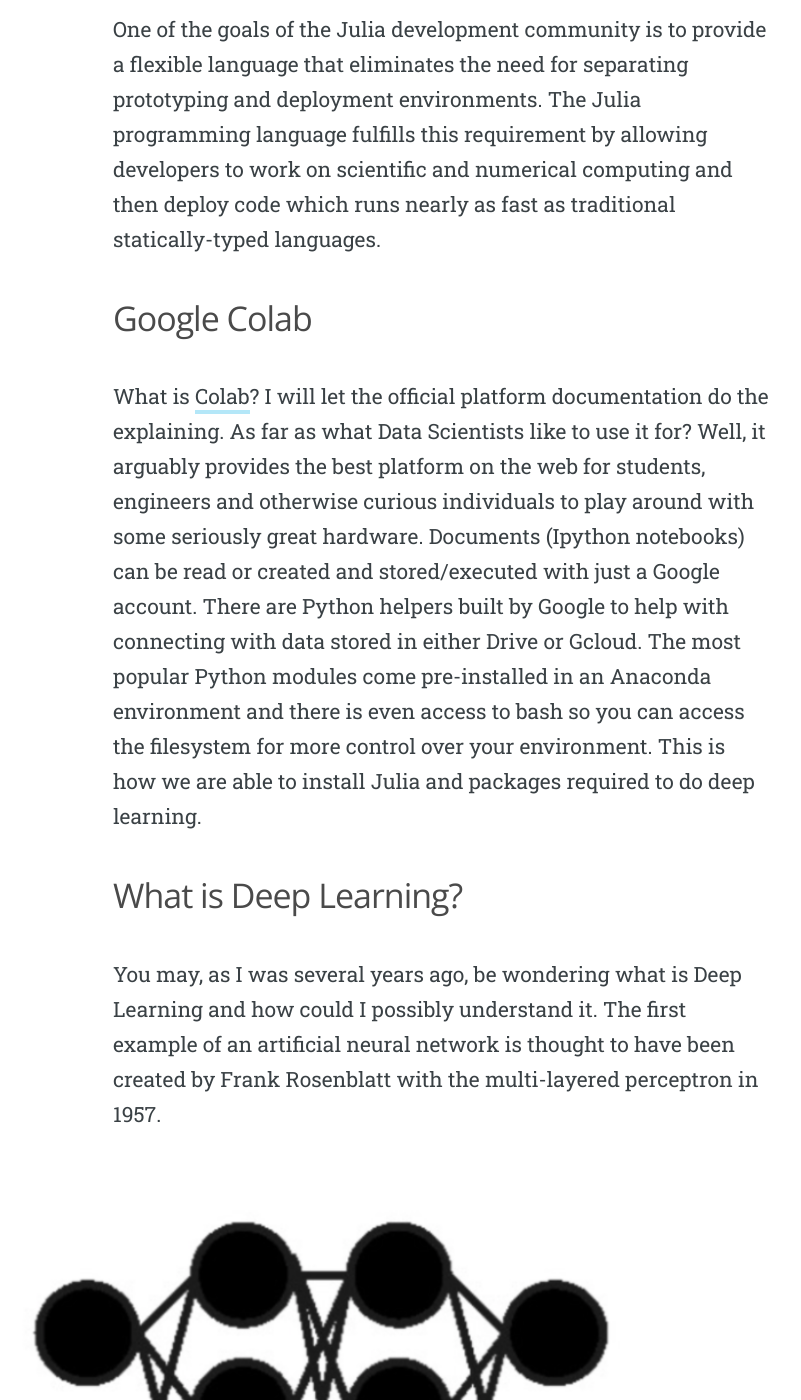
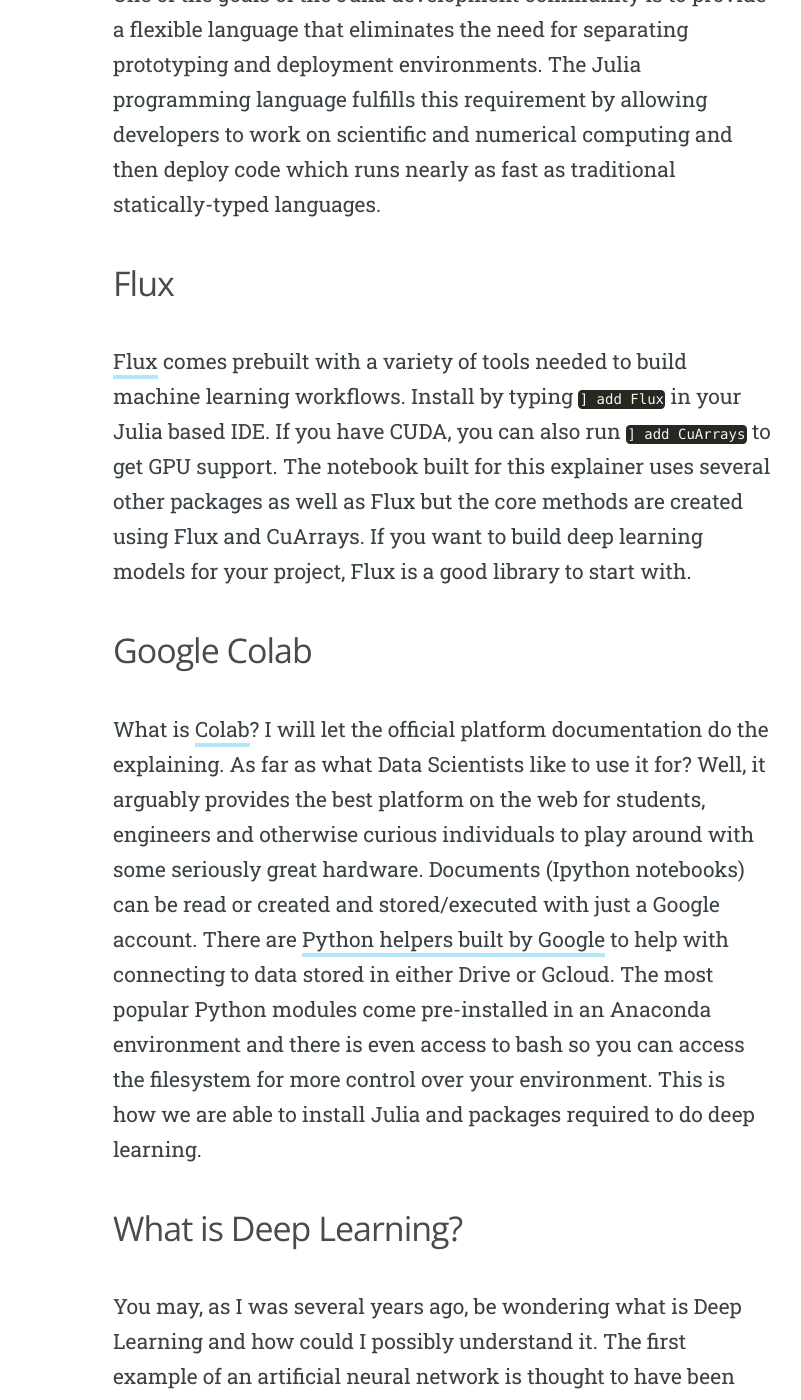
Before and after one commit to GdMacmillan/GdMacmillan.github.io, a Jekyll site: the page built from _posts/2020-02-04-Basic_Image_Classification_with_Julia_on_Google_Colab.md, in a window 1280 px wide and 1400 px high, scrolled down 1452 px. Shown: the whole window, without its empty margins (197-998 px from the left). Built offline with Jekyll 4.4.1, drawn with Linux system fonts in a browser that asks for light colours; some web fonts are replaced; comment, search, counter and statistics services are not loaded; some of the changed text lies outside the part shown.

Commit message:
added blurb on flux

```diff
--- a/_posts/2020-02-04-Basic_Image_Classification_with_Julia_on_Google_Colab.md
+++ b/_posts/2020-02-04-Basic_Image_Classification_with_Julia_on_Google_Colab.md
@@ -22,9 +22,13 @@
 
 One of the goals of the Julia development community is to provide a flexible language that eliminates the need for separating prototyping and deployment environments. The Julia programming language fulfills this requirement by allowing developers to work on scientific and numerical computing and then deploy code which runs nearly as fast as traditional statically-typed languages.
 
+## Flux
+
+[Flux](https://fluxml.ai/Flux.jl/stable/) comes prebuilt with a variety of tools needed to build machine learning workflows. Install by typing `] add Flux` in your Julia based IDE. If you have CUDA, you can also run `] add CuArrays` to get GPU support. The notebook built for this explainer uses several other packages as well as Flux but the core methods are created using Flux and CuArrays. If you want to build deep learning models for your project, Flux is a good library to start with.
+
 ## Google Colab
 
-What is [Colab](https://colab.research.google.com)? I will let the official platform documentation do the explaining. As far as what Data Scientists like to use it for? Well, it arguably provides the best platform on the web for students, engineers and otherwise curious individuals to play around with some seriously great hardware. Documents (Ipython notebooks) can be read or created and stored/executed with just a Google account. There are Python helpers built by Google to help with connecting with data stored in either Drive or Gcloud. The most popular Python modules come pre-installed in an Anaconda environment and there is even access to bash so you can access the filesystem for more control over your environment. This is how we are able to install Julia and packages required to do deep learning.
+What is [Colab](https://colab.research.google.com)? I will let the official platform documentation do the explaining. As far as what Data Scientists like to use it for? Well, it arguably provides the best platform on the web for students, engineers and otherwise curious individuals to play around with some seriously great hardware. Documents (Ipython notebooks) can be read or created and stored/executed with just a Google account. There are [Python helpers built by Google](https://colab.research.google.com/notebooks/io.ipynb) to help with connecting to data stored in either Drive or Gcloud. The most popular Python modules come pre-installed in an Anaconda environment and there is even access to bash so you can access the filesystem for more control over your environment. This is how we are able to install Julia and packages required to do deep learning.
 
 ## What is Deep Learning?
 
```
Also changed, not shown: other parts of _posts/2020-02-04-Basic_Image_Classification_with_Julia_on_Google_Colab.md (+1 -1 lines).
